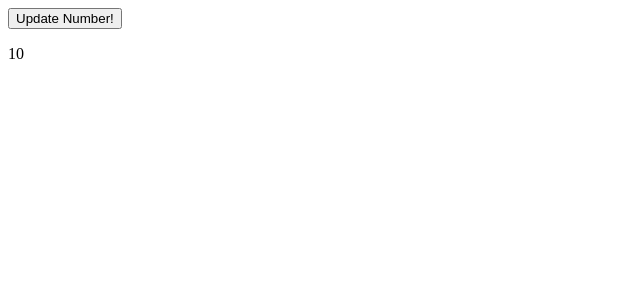
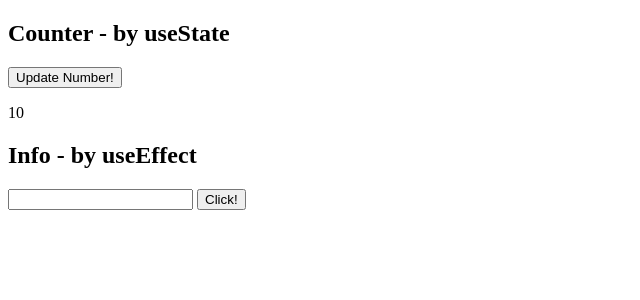
Before and after one commit to sarifor/react-nodebird-practice, a React (Create React App) app in the folder code-practice/react/08-Hooks/: page / in a window 1280 px wide. Shown: the top 300 px of the page, without its empty margins (0-640 px from the left). Built offline with nearby package versions, Linux system fonts and the light colour scheme; the HTML template or start-up script is replaced by a standard one.

Commit message:
Add: Info component

```diff
--- a/code-practice/react/08-Hooks/src/App.js
+++ b/code-practice/react/08-Hooks/src/App.js
@@ -1,9 +1,14 @@
 import Counter from './useState/Counter';
+import Info from './useEffect/Info';
 
 function App() {
   return (
     <div>
+      <h2>Counter - by useState</h2>
       <Counter />
+
+      <h2>Info - by useEffect</h2>
+      <Info />
     </div>
   );
 }
--- /dev/null
+++ b/code-practice/react/08-Hooks/src/useEffect/Info.js
@@ -0,0 +1,30 @@
+// # useEffect
+// - 리액트 컴포넌트가 렌더링될 때마다 특정 작업 수행
+// - = componentDidMount + componentDidUpdate
+
+import { useState, useEffect } from 'react';
+
+// 이름을 입력하고, Click! 버튼을 누르면 화면에 최신값이 보임
+const Info = () => {
+  const [ name, setName ] = useState('');
+
+  const changeName = (e) => {
+    setName(e.target.value);
+  }
+
+  const submitName = () => {
+
+  }
+
+  // useEffect
+
+  return (
+    <div>
+      <input value = {name} onChange={ changeName } /> {/* id 아님! */}
+      <button onSubmit={ submitName } >Click!</button>
+      <p>{name}</p>
+    </div>
+  )
+};
+
+export default Info;
```
Also changed, not shown: 1 other file (tests, documents, lock files or other folders).
